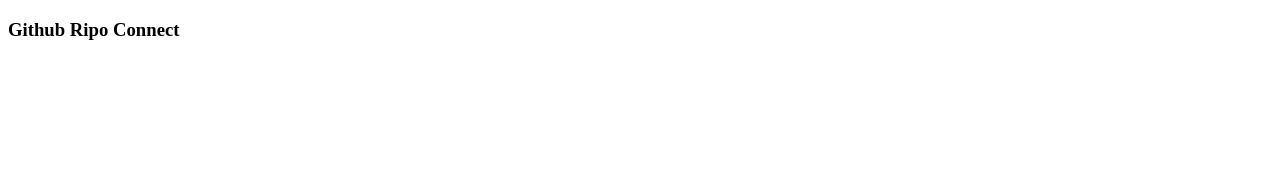
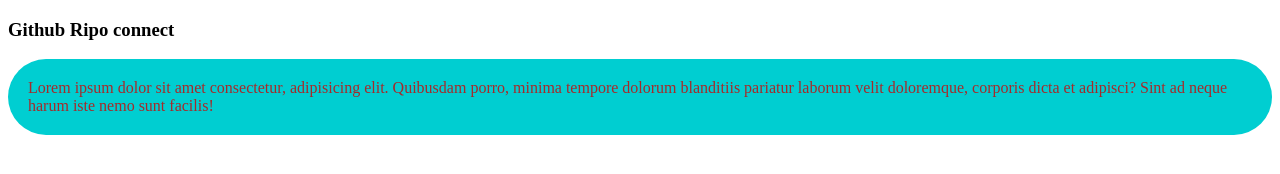
Before and after one commit to reshmichakma/new-github-ripo, a plain HTML site: page index.html in a window 1280 px wide. Drawn offline with Linux system fonts and the light colour scheme.

Commit message:
second commit

```diff
--- a/index.html
+++ b/index.html
@@ -4,8 +4,17 @@
     <meta charset="UTF-8">
     <meta name="viewport" content="width=device-width, initial-scale=1.0">
     <title>Github</title>
+    <style>
+        p{
+            background-color:darkturquoise;
+            color: brown;
+            padding: 20px;
+            border-radius: 200px;
+        }
+    </style>
 </head>
 <body>
-<h3>Github Ripo Connect</h3>
+  <h3>Github Ripo connect</h3>
+  <p>Lorem ipsum dolor sit amet consectetur, adipisicing elit. Quibusdam porro, minima tempore dolorum blanditiis pariatur laborum velit doloremque, corporis dicta et adipisci? Sint ad neque harum iste nemo sunt facilis!</p>
 </body>
 </html>
```
